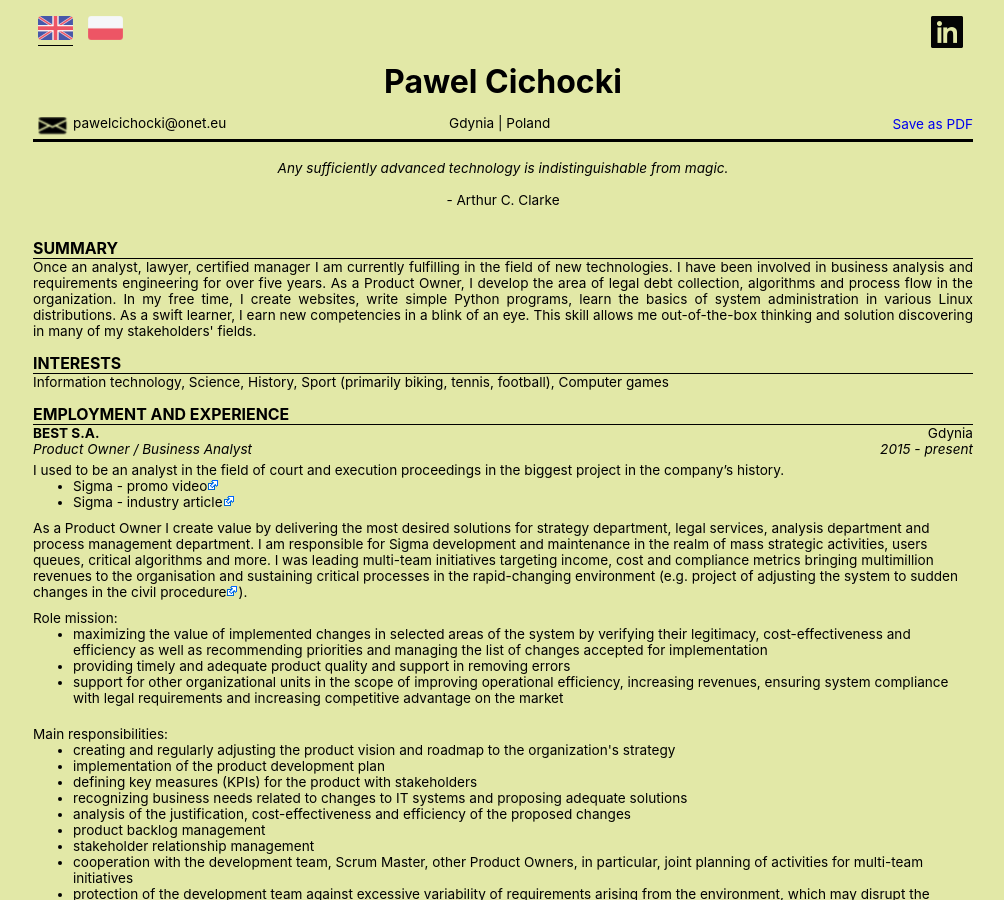
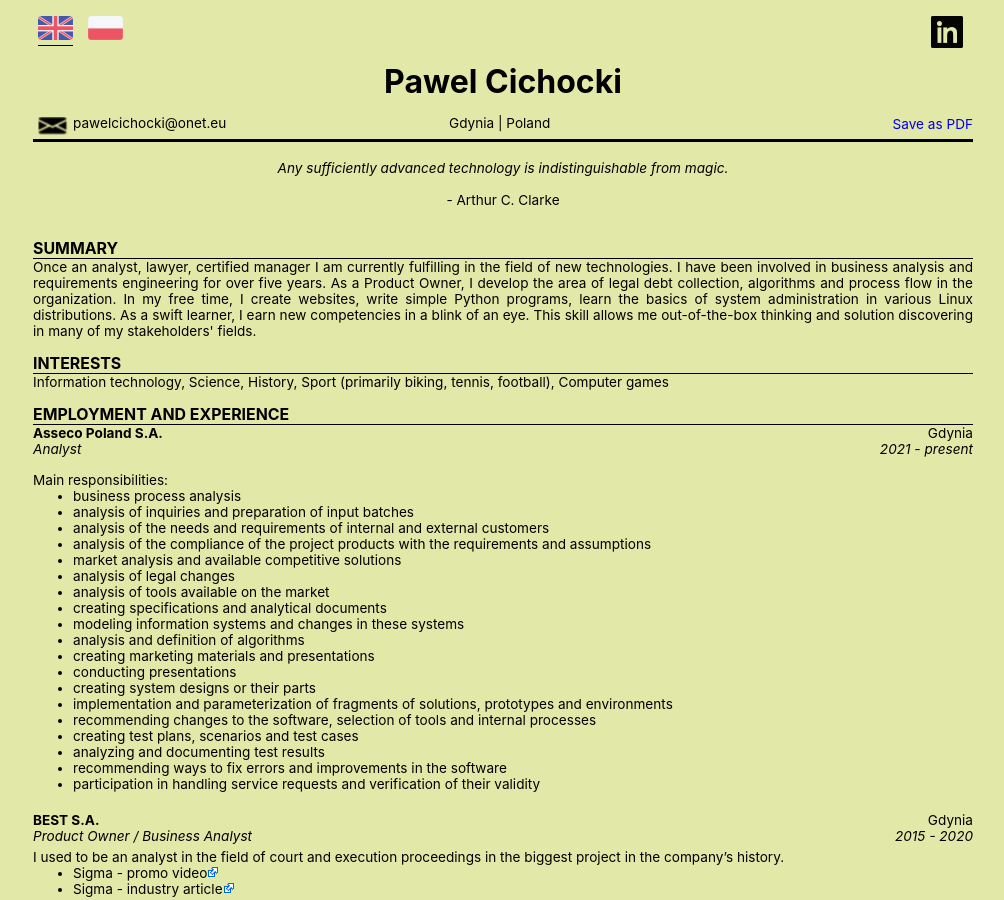
Before and after one commit to pawelcich/Personal-Resume, a Jekyll site: the page index.html, which Jekyll copies as it is, in a window 1280 px wide and 900 px high. Shown: the whole window, without its empty margins (137-1141 px from the left). Built offline with Jekyll 4.4.1, drawn with Linux system fonts in a browser that asks for light colours; some of the changed text lies outside the part shown.

Commit message:
Asseco added

```diff
--- a/index.html
+++ b/index.html
@@ -18,7 +18,7 @@
         <header>
             <ul class="languages">
                 <li class="english" ><a style="border-bottom: 1px solid black;">English</a></li>
-                <li class="polish"><a href="/pl">Polish</a></li>
+                <li class="polish"><a href="/pl.html">Polish</a></li>
                 <li class="social"><a target="_blank" rel="noopener noreferrer" href="https://pl.linkedin.com/in/pawel-cichocki-00a1bb77">Linkedin</a></li>
             </ul>
         </header>
@@ -69,9 +69,42 @@
             <section>
                 <h3>EMPLOYMENT AND EXPERIENCE</h3>
                 <p>
+                    <span class="employer">Asseco Poland S.A.</span>
+                    <span class="location">Gdynia</span>
+                    <span class="period">2021 - present</span>
+                    <span class="position">Analyst</span>
+
+                </p>
+                <p>
+                    <div>
+                        <p class="response">Main responsibilities:</p>
+                        <ul class="po-list">
+                            <li>business process analysis</li>
+                            <li>analysis of inquiries and preparation of input batches</li>
+                            <li>analysis of the needs and requirements of internal and external customers</li>
+                            <li>analysis of the compliance of the project products with the requirements and assumptions</li>
+                            <li>market analysis and available competitive solutions</li>
+                            <li>analysis of legal changes</li>
+                            <li>analysis of tools available on the market</li>
+                            <li>creating specifications and analytical documents</li>
+                            <li>modeling information systems and changes in these systems</li>
+                            <li>analysis and definition of algorithms</li>
+                            <li>creating marketing materials and presentations</li>
+                            <li>conducting presentations</li>
+                            <li>creating system designs or their parts</li>
+                            <li>implementation and parameterization of fragments of solutions, prototypes and environments</li>
+                            <li>recommending changes to the software, selection of tools and internal processes</li>
+                            <li>creating test plans, scenarios and test cases</li>
+                            <li>analyzing and documenting test results</li>
+                            <li>recommending ways to fix errors and improvements in the software</li>
+                            <li>participation in handling service requests and verification of their validity</li>
+                        </ul>
+                    </div>
+                </p>
+                <p>
                     <span class="employer">BEST S.A.</span>
                     <span class="location">Gdynia</span>
-                    <span class="period">2015 - present</span>
+                    <span class="period">2015 - 2020</span>
                     <span class="position">Product Owner / Business Analyst</span>
 
                 </p>
@@ -82,7 +115,7 @@
                             <li><a target="_blank" rel="noopener noreferrer" href="https://www.youtube.com/watch?v=pxIapwB9HNg">Sigma - promo video</a><img src="images/Icon_External_Link.png"></li>
                             <li><a target="_blank" rel="noopener noreferrer" href="https://www.computerworld.pl/news/System-ktory-zmienia-przyszlosc,409141.html">Sigma - industry article</a><img src="images/Icon_External_Link.png"></li>
                         </ul>
-                        As a Product Owner I create value by delivering the most desired solutions for strategy department, legal services, analysis department and process management department. I am responsible for Sigma development and maintenance in the realm of mass strategic activities, users queues, critical algorithms and more. I was leading multi-team initiatives targeting income, cost and compliance metrics bringing multimillion revenues to the organisation and sustaining critical processes in the rapid-changing environment (e.g. <a target="_blank" rel="noopener noreferrer" href="https://www.facebook.com/1256729297750932/posts/2656194691137712?d=n&sfns=mo">project of adjusting the system to sudden changes in the civil procedure</a><img src="images/Icon_External_Link.png">).
+                        As a Product Owner I was leading multi-team initiatives bringing multimillion revenues to the organisation and sustaining critical processes in the rapid-changing environment e.g. <a target="_blank" rel="noopener noreferrer" href="https://www.facebook.com/1256729297750932/posts/2656194691137712?d=n&sfns=mo">project of adjusting the system to sudden changes in the civil procedure</a><img src="images/Icon_External_Link.png">.
                         <p class="response">Role mission:</p>
                         <ul class="po-list">
                             <li>maximizing the value of implemented changes in selected areas of the system by verifying their legitimacy, cost-effectiveness and efficiency as well as recommending priorities and managing the list of changes accepted for implementation </li>
```
Also changed, not shown: pl.html (+35 -5 lines), _config.yml (line endings or trailing spaces), images/qr_code.png.
